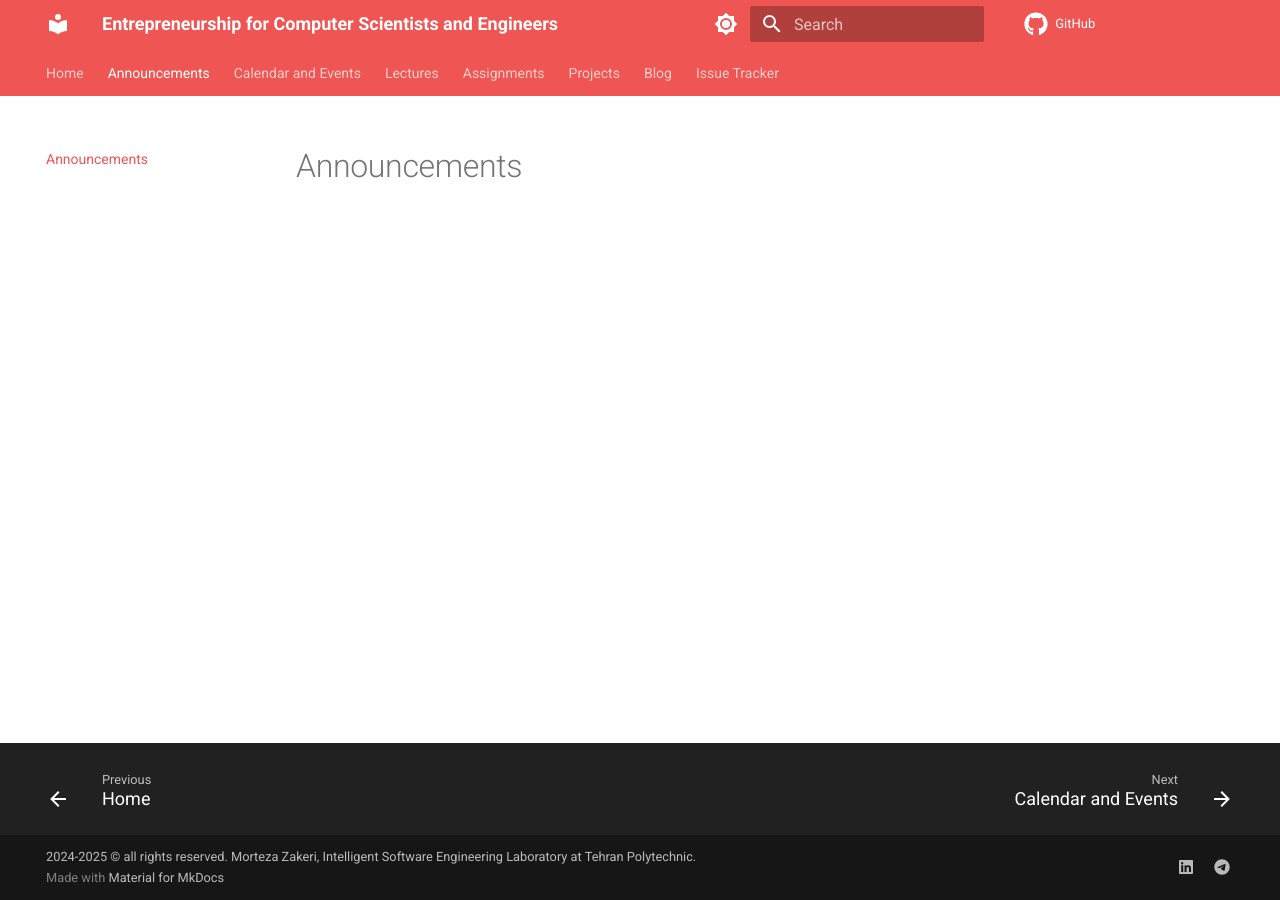
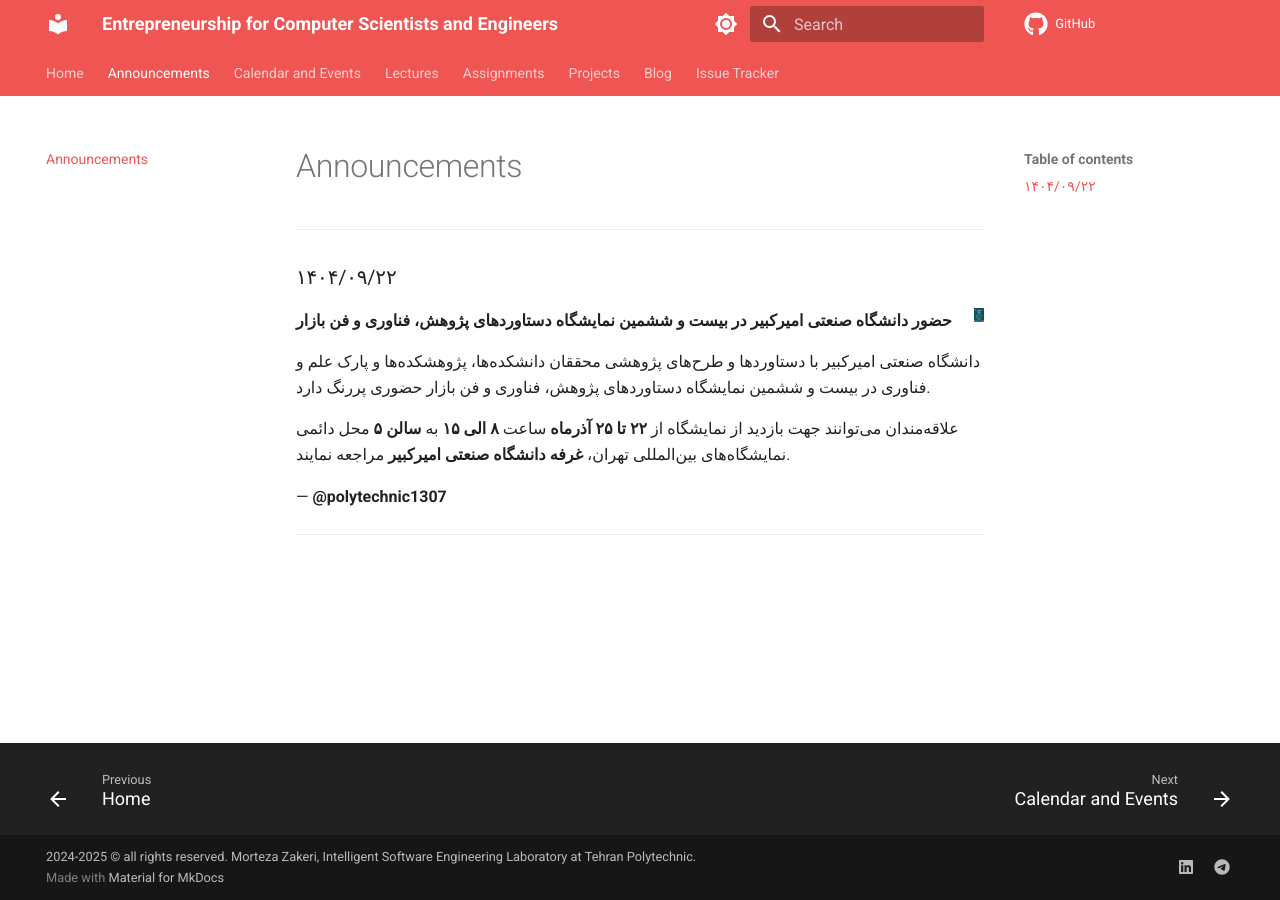
Before and after one commit to m-zakeri/Entrep, an MkDocs documentation site: the page built from docs/announcements/index.md, in a window 1280 px wide. Built offline with MkDocs 1.6.1 and Material for MkDocs 9.7.7, drawn with Linux system fonts in a browser that asks for light colours; comment, search, counter and statistics services are not loaded.

Commit message:
add: announcements

```diff
--- a/docs/announcements/index.md
+++ b/docs/announcements/index.md
@@ -1 +1,17 @@
 # Announcements
+
+
+---
+
+### ۱۴۰۴/۰۹/۲۲
+![حضور دانشگاه صنعتی امیرکبیر در نمایشگاه دستاوردهای پژوهش](figs/image.jpg){ width="10"  align=right loading=lazy}
+
+**حضور دانشگاه صنعتی امیرکبیر در بیست و ششمین نمایشگاه دستاوردهای پژوهش، فناوری و فن بازار**
+
+دانشگاه صنعتی امیرکبیر با دستاوردها و طرح‌های پژوهشی محققان دانشکده‌ها، پژوهشکده‌ها و پارک علم و فناوری در بیست و ششمین نمایشگاه دستاوردهای پژوهش، فناوری و فن بازار حضوری پررنگ دارد.
+
+علاقه‌مندان می‌توانند جهت بازدید از نمایشگاه از **۲۲ تا ۲۵ آذرماه** ساعت **۸ الی ۱۵** به **سالن ۵** محل دائمی نمایشگاه‌های بین‌المللی تهران، **غرفه دانشگاه صنعتی امیرکبیر** مراجعه نمایند.
+
+— **@polytechnic1307**
+
+---
```
Also changed, not shown: docs/announcements/figs/image.jpg (added).
